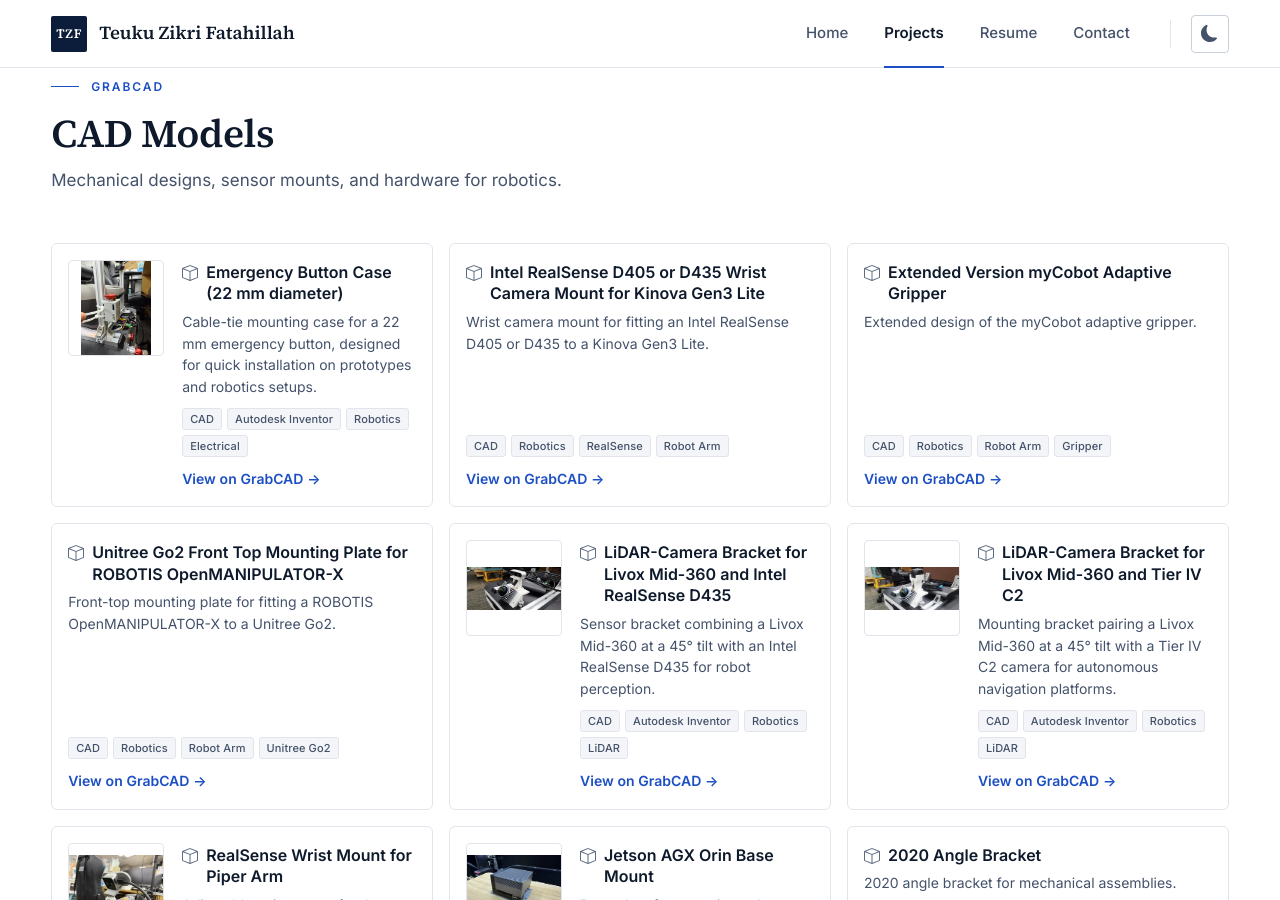
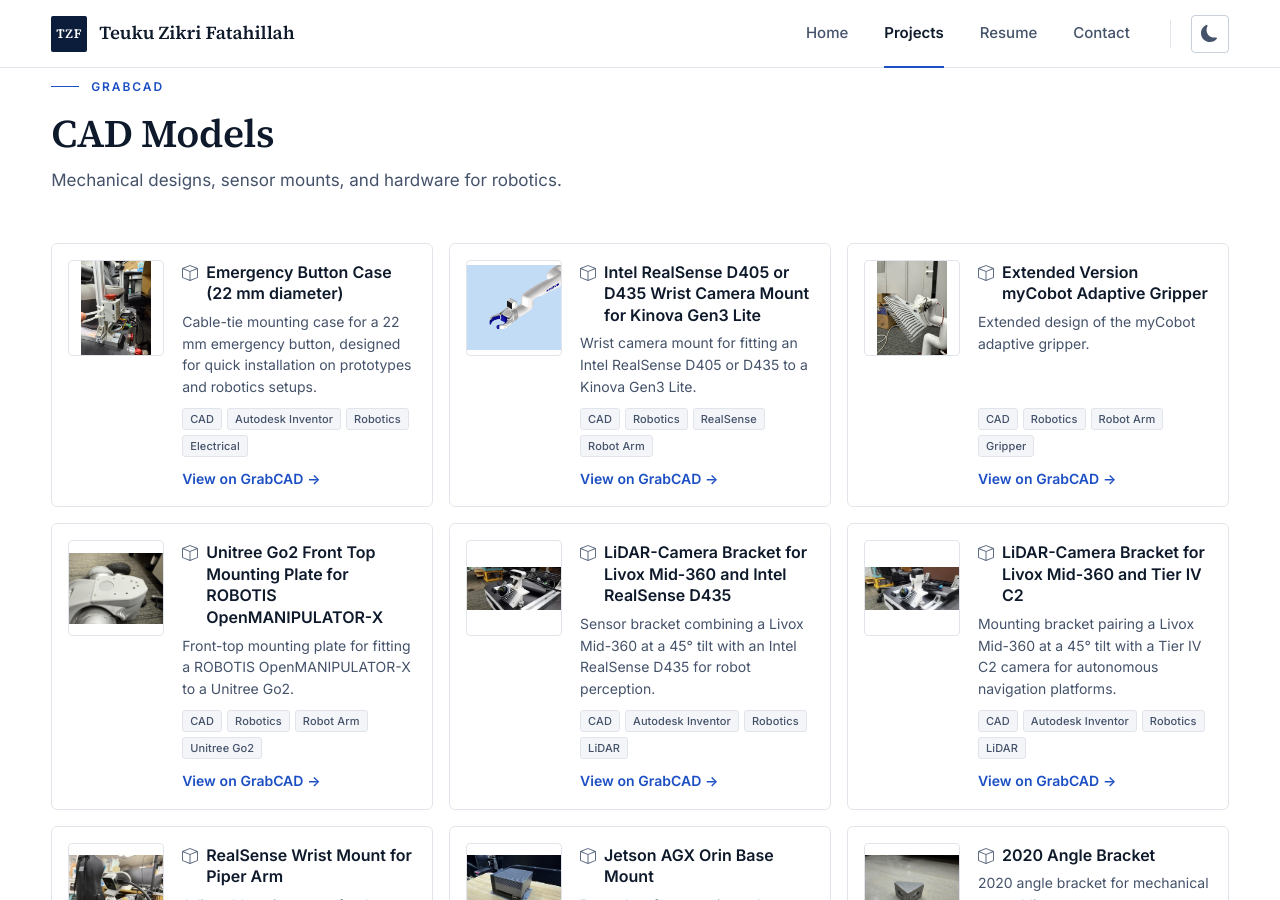
Before and after one commit to tzf230201/tzf230201.github.io, a Jekyll site: the page built from projects.md, in a window 1280 px wide and 900 px high, scrolled down 919 px. Built offline with Jekyll 4.4.1, drawn with Linux system fonts in a browser that asks for light colours.

Commit message:
update thumbnail

```diff
--- a/_data/grabcad.yml
+++ b/_data/grabcad.yml
@@ -16,16 +16,19 @@
 - title: "Intel RealSense D405 or D435 Wrist Camera Mount for Kinova Gen3 Lite"
   url: "https://grabcad.com/library/intel-realsense-d405-or-d435-wrist-camera-mount-for-kinova-gen3-lite-1"
   description: "Wrist camera mount for fitting an Intel RealSense D405 or D435 to a Kinova Gen3 Lite."
+  image: "/assets/images/grabcad/kinova-gen3-lite-wrist-mount.png"
   tags: [CAD, Robotics, RealSense, Robot Arm, Kinova Gen3 Lite]
 
 - title: "Extended Version myCobot Adaptive Gripper"
   url: "https://grabcad.com/library/extended-version-mycobot-adaptive-gripper-1"
   description: "Extended design of the myCobot adaptive gripper."
+  image: "/assets/images/grabcad/mycobot-extended-adaptive-gripper.png"
   tags: [CAD, Robotics, Robot Arm, Gripper]
 
 - title: "Unitree Go2 Front Top Mounting Plate for ROBOTIS OpenMANIPULATOR-X"
   url: "https://grabcad.com/library/unitree-go2-front-top-mounting-plate-for-robotis-openmanipulator-x-1"
   description: "Front-top mounting plate for fitting a ROBOTIS OpenMANIPULATOR-X to a Unitree Go2."
+  image: "/assets/images/grabcad/unitree-go2-openmanipulator-mount.png"
   tags: [CAD, Robotics, Robot Arm, Unitree Go2]
 
 - title: "LiDAR-Camera Bracket for Livox Mid-360 and Intel RealSense D435"
@@ -55,4 +58,5 @@
 - title: "2020 Angle Bracket"
   url: "https://grabcad.com/library/2020-angle-bracket-1"
   description: "2020 angle bracket for mechanical assemblies."
+  image: "/assets/images/grabcad/2020-angle-bracket.png"
   tags: [CAD, Mechanical Design, Bracket]
```
Also changed, not shown: assets/images/grabcad/2020-angle-bracket.png (added), assets/images/grabcad/kinova-gen3-lite-wrist-mount.png (added), assets/images/grabcad/mycobot-extended-adaptive-gripper.png (added), assets/images/grabcad/unitree-go2-openmanipulator-mount.png (added).
